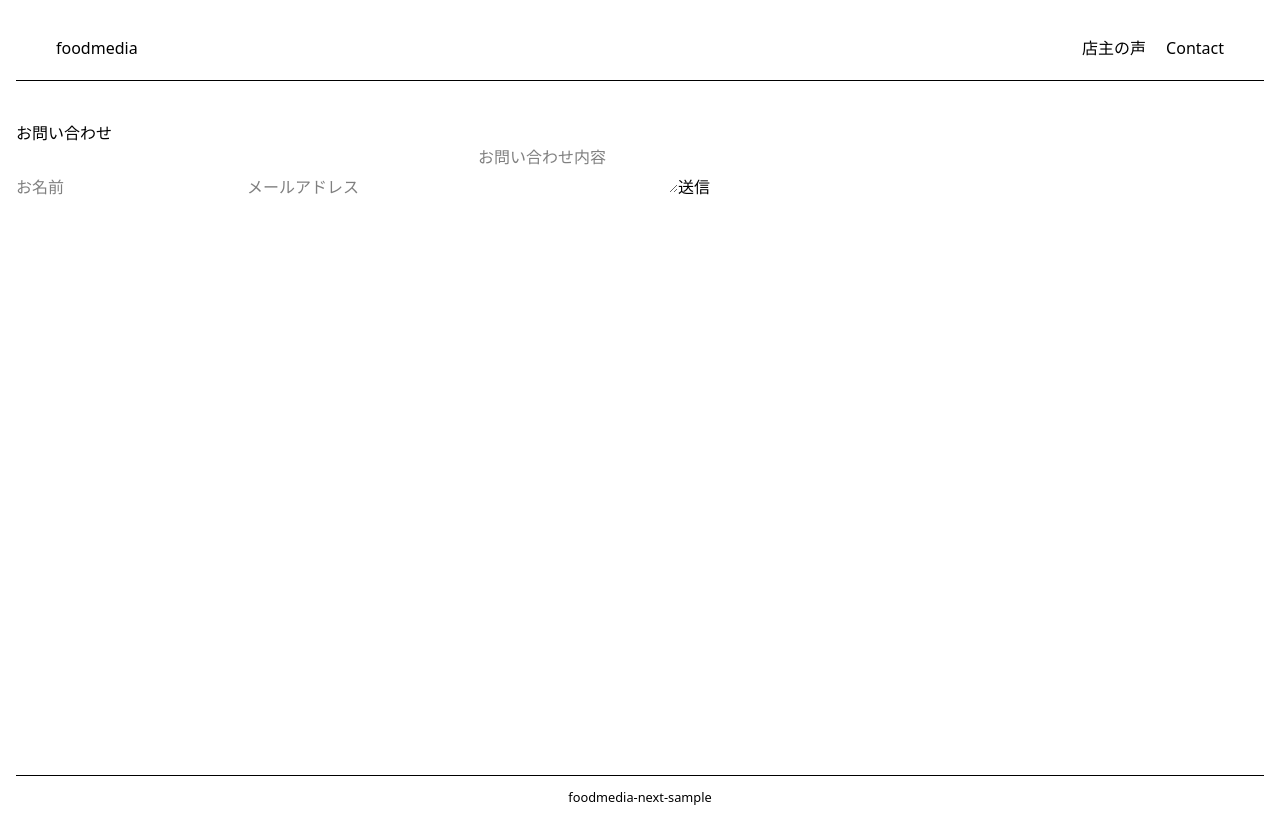
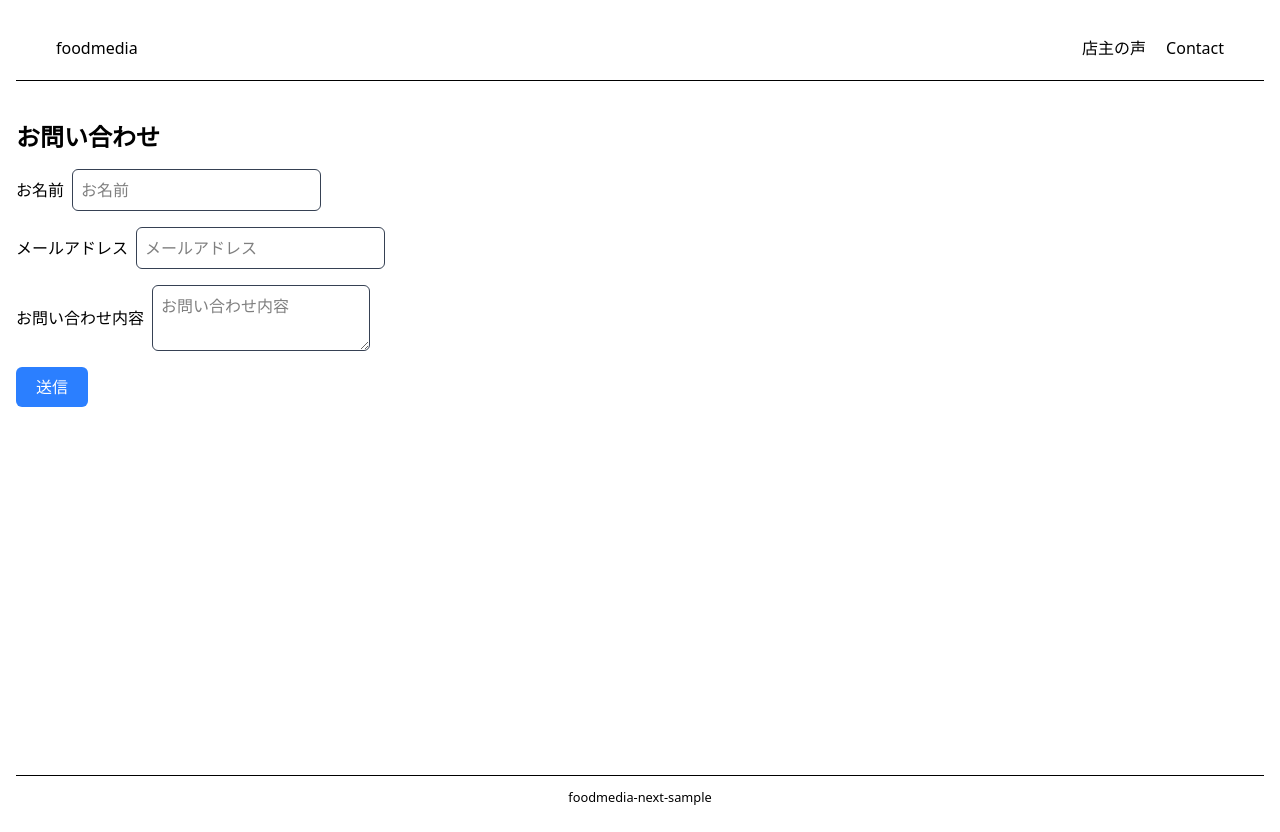
Before and after one commit to tenpos-kawaguchi/foodmedia, a Next.js app: page /contact in a window 1280 px wide. Built offline with nearby package versions, Linux system fonts and the light colour scheme; no server answers.

Commit message:
サンクスページ作成

```diff
--- a/src/app/contact/page.tsx
+++ b/src/app/contact/page.tsx
@@ -1,6 +1,7 @@
 "use client";
 
 import { useState } from "react";
+import { useRouter } from "next/navigation";
 
 export default function Contact() {
   console.log("Resend API Key:", process.env.NEXT_PUBLIC_RESEND_API_KEY);
@@ -10,6 +11,7 @@ export default function Contact() {
     message: "",
   });
   const [status, setStatus] = useState("");
+  const router = useRouter();
 
   const handleChange = (
     e: React.ChangeEvent<HTMLInputElement | HTMLTextAreaElement>
@@ -29,6 +31,7 @@ export default function Contact() {
     if (response.ok) {
       setStatus("送信成功しました！");
       setFormData({ name: "", email: "", message: "" });
+      router.push("/contact/thanks"); // 送信後にサンクスページへリダイレクト
     } else {
       setStatus("送信に失敗しました。");
     }
@@ -36,8 +39,10 @@ export default function Contact() {
 
   return (
     <div>
-      <h1>お問い合わせ</h1>
+      <h1 className="text-2xl font-bold mb-4">お問い合わせ</h1>
       <form onSubmit={handleSubmit}>
+        <div className="mb-4 flex items-center">
+          <label htmlFor="name">お名前</label>
           <input
             type="text"
             name="name"
@@ -45,7 +50,11 @@ export default function Contact() {
             value={formData.name}
             onChange={handleChange}
             required
+            className="ml-2 border border-gray-700 rounded-md p-2"
           />
+        </div>
+        <div className="mb-4 flex items-center">
+          <label htmlFor="name">メールアドレス</label>
           <input
             type="email"
             name="email"
@@ -53,15 +62,26 @@ export default function Contact() {
             value={formData.email}
             onChange={handleChange}
             required
+            className="ml-2 border border-gray-700 rounded-md p-2"
           />
+        </div>
+        <div className="mb-4 flex items-center">
+          <label htmlFor="name">お問い合わせ内容</label>
           <textarea
             name="message"
             placeholder="お問い合わせ内容"
             value={formData.message}
             onChange={handleChange}
             required
+            className="ml-2 border border-gray-700 rounded-md p-2"
           />
-        <button type="submit">送信</button>
+        </div>
+        <button
+          type="submit"
+          className="bg-blue-500 text-white py-2 px-5 rounded-md"
+        >
+          送信
+        </button>
       </form>
       <p>{status}</p>
     </div>
--- /dev/null
+++ b/src/app/contact/thanks/page.tsx
@@ -0,0 +1,13 @@
+import React from "react";
+
+const page = () => {
+  return (
+    <div>
+      お問い合わせいただきありがとうございます。
+      <br />
+      お問い合わせ内容を確認の上、担当者よりご連絡いたします。
+    </div>
+  );
+};
+
+export default page;
```
Lines whose indentation alone changed are shown as unchanged.
